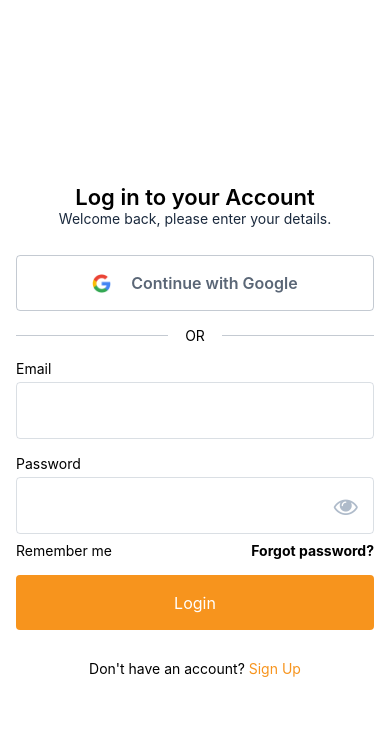
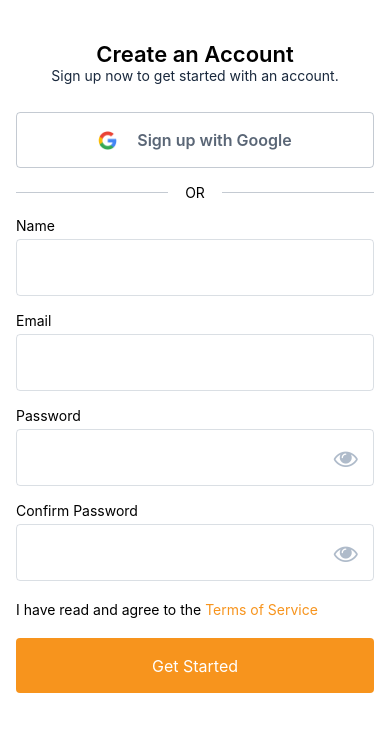
Before and after one commit to duytamdev/fpolyBeautyApp, a React Native app: screen /Register in a window 390 px wide. Shown: the top 732 px of the page. Built offline with nearby package versions, Linux system fonts and the light colour scheme.

Commit message:
RegisterScreen UI

```diff
--- a/App.tsx
+++ b/App.tsx
@@ -1,12 +1,14 @@
 import { StatusBar } from 'expo-status-bar';
-import { StyleSheet, Text, View } from 'react-native';
-import CreatePinScreen from './src/screens/CreatePinScreen';
-import LoginScreen from './src/screens/LoginScreen';
+import { StyleSheet, View } from 'react-native';
+import { NavigationContainer } from '@react-navigation/native';
+import RootNavigation from './src/navigations';
 
 export default function App() {
   return (
     <View style={styles.container}>
-        <LoginScreen/>
+        <NavigationContainer>
+            <RootNavigation />
+        </NavigationContainer>
       <StatusBar style="auto" />
     </View>
   );
@@ -15,7 +17,8 @@ export default function App() {
 const styles = StyleSheet.create({
   container: {
     flex: 1,
-    padding: 16,
+    paddingHorizontal: 16,
+    paddingTop: 16,
     backgroundColor: '#fff',
   },
 });
--- a/package.json
+++ b/package.json
@@ -23,6 +23,7 @@
     "react": "17.0.1",
     "react-dom": "17.0.1",
     "react-native": "0.64.3",
+    "react-native-gesture-handler": "~2.1.0",
     "react-native-safe-area-context": "3.3.2",
     "react-native-screens": "~3.10.1",
     "react-native-web": "0.17.1",
--- a/src/components/AuthScreen/Header.tsx
+++ b/src/components/AuthScreen/Header.tsx
@@ -6,9 +6,10 @@ import ButtonGoogle from './ButtonGoogle';
 interface ParamsHeaderProps {
   title: string;
   sub: string;
+  style?: any;
 }
-const Header = ({ title, sub }:ParamsHeaderProps) => (
-        <View style={styles.container}>
+const Header = ({ title, sub, style }:ParamsHeaderProps) => (
+        <View style={[styles.container, style]}>
           <Text style={styles.title}>{title}</Text>
           <Text style={styles.sub}>{sub}</Text>
         </View>
--- a/src/components/LoginScreen/FormLogin.tsx
+++ b/src/components/LoginScreen/FormLogin.tsx
@@ -1,9 +1,10 @@
 import React from 'react';
 import {
-  Text, View, StyleSheet, Button,
+  Text, View, StyleSheet,
 } from 'react-native';
 import { Formik, FormikValues } from 'formik';
 import * as Yup from 'yup';
+import { useNavigation } from '@react-navigation/native';
 import MyInput from '../AuthScreen/MyInput';
 import { COLORS } from '../../constants';
 import MyButton from '../AuthScreen/MyButton';
@@ -12,9 +13,14 @@ const loginYupSchema = Yup.object().shape({
   email: Yup.string().email('Invalid email format').required('Required!'),
   password: Yup.string().min(8, 'Minimum 8 characters').required('Required!'),
 });
+
 const FormLogin = () => {
+  const navigation = useNavigation();
   const handleLogin = (values:FormikValues) => {
     console.log('handleSubmit', values);
+  };
+  const handleGoToSignUp = () => {
+    navigation.navigate('Register');
   };
   return (
         <Formik initialValues={{
@@ -50,7 +56,7 @@ const FormLogin = () => {
                     <MyButton disabled={!isValid} title={'Login'} onPress={handleSubmit}/>
                     <View style={styles.sectionRegister}>
                         <Text>Don't have an account? </Text>
-                        <Text style={styles.textPrimary}>Sign Up</Text>
+                        <Text onPress={handleGoToSignUp} style={styles.textPrimary}>Sign Up</Text>
                     </View>
                 </View>
             )}
--- /dev/null
+++ b/src/components/RegisterScreen/FormRegister.tsx
@@ -0,0 +1,97 @@
+import React from 'react';
+import { Text, View, StyleSheet } from 'react-native';
+import { Formik, FormikValues } from 'formik';
+import * as Yup from 'yup';
+import MyInput from '../AuthScreen/MyInput';
+import MyButton from '../AuthScreen/MyButton';
+import { COLORS } from '../../constants';
+
+const registerYupSchema = Yup.object().shape({
+  name: Yup.string()
+    .min(2, 'Too Short!')
+    .max(50, 'Too Long!')
+    .required('Required'),
+  email: Yup.string().email('Invalid email format').required('Required!'),
+  password: Yup.string().min(8, 'Minimum 8 characters').required('Required!'),
+  confirmPassword: Yup.string().oneOf([Yup.ref('password'), null], 'Passwords must match'),
+});
+
+const RegisterForm = () => {
+  const handleRegister = (values: FormikValues) => {
+    console.log(values);
+  };
+  console.log('RegisterForm');
+  return (
+      <Formik initialValues={{
+        name: '',
+        email: '',
+        password: '',
+        confirmPassword: '',
+      }}
+              validationSchema={registerYupSchema}
+              onSubmit={(values) => handleRegister(values)}
+      >
+          {({
+            handleChange, handleSubmit, values, errors, isValid,
+          }) => (
+              <View style={styles.inputContainer}>
+                  <View>
+                      <MyInput value={values.name}
+                               onChangeText={handleChange('name')}
+                               label={'Name'}/>
+                      {errors.password && <Text style={styles.error}>{errors.password}</Text>}
+                  </View>
+                  <View>
+                      <MyInput value={values.email}
+                               onChangeText={handleChange('email')}
+                               label={'Email'}/>
+                      {errors.email && <Text style={styles.error}>{errors.email}</Text>}
+                  </View>
+                  <View style={styles.inputContainer}>
+                      <MyInput value={values.password}
+                               isPassword={true}
+                               onChangeText={handleChange('password')}
+                               label={'Password'}/>
+                      {errors.password && <Text style={styles.error}>{errors.password}</Text>}
+                  </View>
+                  <View style={styles.inputContainer}>
+                      <MyInput value={values.confirmPassword}
+                               isPassword={true}
+                               onChangeText={handleChange('confirmPassword')}
+                               label={'Confirm Password'}/>
+                      {
+                          errors.confirmPassword
+                          && <Text style={styles.error}>{errors.confirmPassword}</Text>}
+                  </View>
+                  <View style={styles.sectionTerms}>
+                      <Text>I have read and agree to the</Text>
+                      <Text style={styles.textPrimary}>{' '}Terms of Service</Text>
+                  </View>
+                  <MyButton disabled={!isValid} title={'Get Started'} onPress={handleSubmit}/>
+
+              </View>
+          )}
+      </Formik>
+  );
+};
+const styles = StyleSheet.create({
+  textPrimary: {
+    color: COLORS.primary,
+  },
+  sectionTerms: {
+    flexDirection: 'row',
+    alignItems: 'center',
+    marginVertical: 20,
+  },
+  inputContainer: {
+  },
+  container: {
+    flex: 1,
+    backgroundColor: '#fff',
+  },
+  error: {
+    fontSize: 12,
+    color: COLORS.error,
+  },
+});
+export default RegisterForm;
--- a/src/config/axios.js
+++ b/src/config/axios.js
@@ -3,7 +3,7 @@ import AsyncStorage from '@react-native-async-storage/async-storage';
 import CONSTANTS from '../constants';
 
 const axiosInstance = axios.create({
-  baseURL: 'http://192.168.1.4:3000',
+  baseURL: 'http://192.168.1.7:3000/api',
 });
 axiosInstance.interceptors.request.use(
   async (config) => {
--- a/src/navigations/AuthStack.tsx
+++ b/src/navigations/AuthStack.tsx
@@ -1,5 +1,4 @@
 import React from 'react';
-import { Text, View, StyleSheet } from 'react-native';
 import { createNativeStackNavigator } from '@react-navigation/native-stack';
 import LoginScreen from '../screens/LoginScreen';
 import RegisterScreen from '../screens/RegisterScreen';
@@ -8,16 +7,12 @@ const Stack = createNativeStackNavigator();
 const AuthStack = () => {
   console.log('AuthStack');
   return (
-          <Stack.Navigator>
+          <Stack.Navigator screenOptions={{
+            headerShown: false,
+          }}>
               <Stack.Screen name={'Login'} component={LoginScreen} />
               <Stack.Screen name={'Register'} component={RegisterScreen} />
           </Stack.Navigator>
   );
 };
-const styles = StyleSheet.create({
-  container: {
-    flex: 1,
-    backgroundColor: '#fff',
-  },
-});
 export default AuthStack;
--- a/src/navigations/BottomTabs.tsx
+++ b/src/navigations/BottomTabs.tsx
@@ -1,5 +1,4 @@
 import React from 'react';
-import { Text, View, StyleSheet } from 'react-native';
 import { createBottomTabNavigator } from '@react-navigation/bottom-tabs';
 import HomeScreen from '../screens/HomeScreen';
 import CreatePinScreen from '../screens/CreatePinScreen';
@@ -9,17 +8,13 @@ const Tab = createBottomTabNavigator();
 const BottomTabs = () => {
   console.log('BottomTabs');
   return (
-      <Tab.Navigator>
+      <Tab.Navigator screenOptions={{
+        headerShown: false,
+      }}>
           <Tab.Screen name="Home" component={HomeScreen} />
           <Tab.Screen name="CreatePin" component={CreatePinScreen} />
           <Tab.Screen name="Account" component={AccountScreen} />
       </Tab.Navigator>
   );
 };
-const styles = StyleSheet.create({
-  container: {
-    flex: 1,
-    backgroundColor: '#fff',
-  },
-});
 export default BottomTabs;
--- a/src/navigations/index.tsx
+++ b/src/navigations/index.tsx
@@ -1,26 +1,15 @@
 import React from 'react';
-import { Text, View, StyleSheet } from 'react-native';
-import { NavigationContainer } from '@react-navigation/native';
 import { createNativeStackNavigator } from '@react-navigation/native-stack';
 import AuthStack from './AuthStack';
 import BottomTabs from './BottomTabs';
 
 const Stack = createNativeStackNavigator();
-const RootNavigation = () => {
-  console.log('RootNavigation');
-  return (
-      <NavigationContainer>
-          <Stack.Navigator>
-              <AuthStack/>
-              <BottomTabs/>
+const RootNavigation = () => (
+          <Stack.Navigator screenOptions={{
+            headerShown: false,
+          }}>
+              <Stack.Screen name={'Auth'} component={AuthStack} />
+              <Stack.Screen name={'BottomTab'} component={BottomTabs} />
           </Stack.Navigator>
-      </NavigationContainer>
-  );
-};
-const styles = StyleSheet.create({
-  container: {
-    flex: 1,
-    backgroundColor: '#fff',
-  },
-});
+);
 export default RootNavigation;
--- a/src/screens/RegisterScreen.tsx
+++ b/src/screens/RegisterScreen.tsx
@@ -1,15 +1,25 @@
 import React from 'react';
-import { Text, View, StyleSheet } from 'react-native';
+import { View, StyleSheet, ScrollView } from 'react-native';
+import Header from '../components/AuthScreen/Header';
+import ButtonGoogle from '../components/AuthScreen/ButtonGoogle';
+import VerticalLine from '../components/AuthScreen/VerticalLine';
+import FormRegister from '../components/RegisterScreen/FormRegister';
 
 const RegisterScreen = () => {
   console.log('k');
   return (
-        <View style={styles.container}>
-            <Text>Hello world</Text>
-        </View>
+        <ScrollView showsVerticalScrollIndicator={false} style={styles.container}>
+            <Header style={styles.header} title={'Create an Account'} sub={'Sign up now to get started with an account.'}/>
+            <ButtonGoogle title={'Sign up with Google'}/>
+            <VerticalLine/>
+            <FormRegister/>
+        </ScrollView>
   );
 };
 const styles = StyleSheet.create({
+  header: {
+    marginTop: 25,
+  },
   container: {
     flex: 1,
     backgroundColor: '#fff',
```
Also changed, not shown: 1 other file (tests, documents, lock files or other folders).
